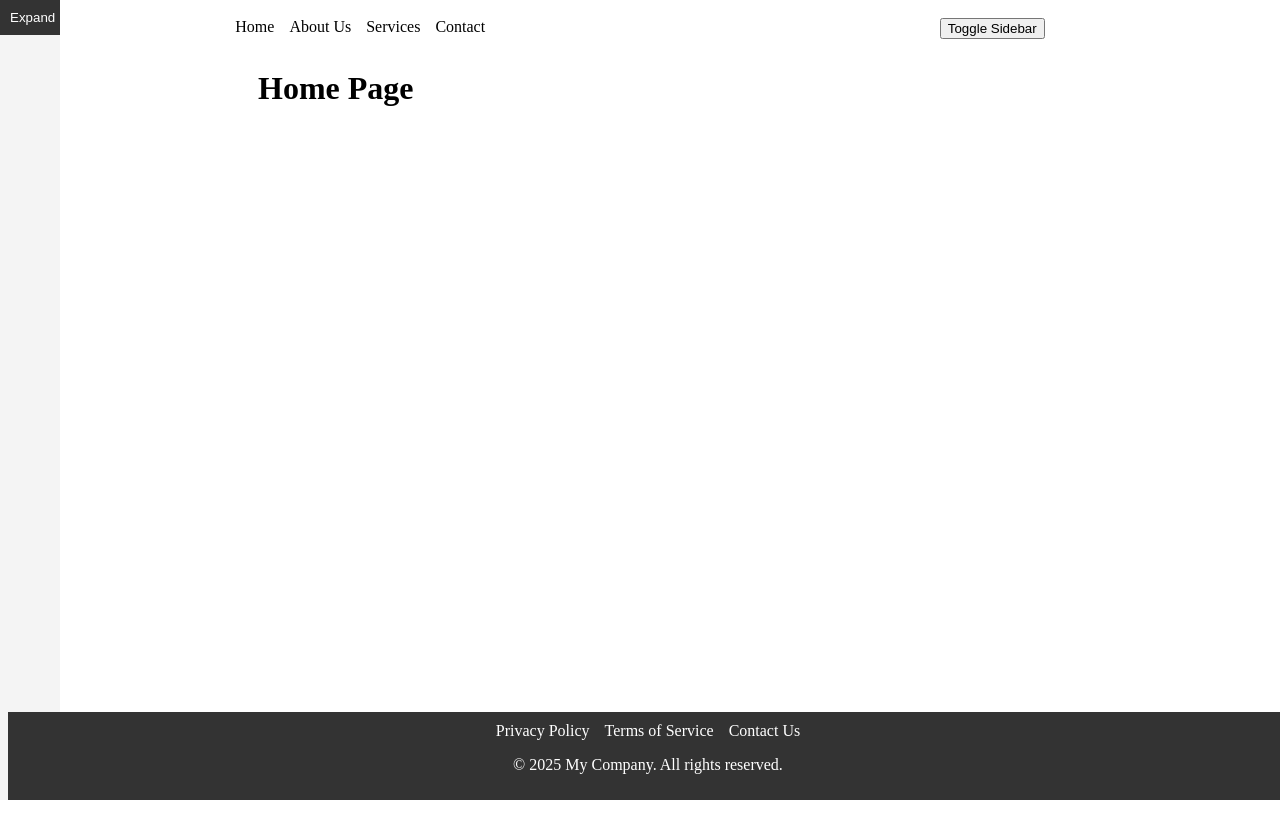
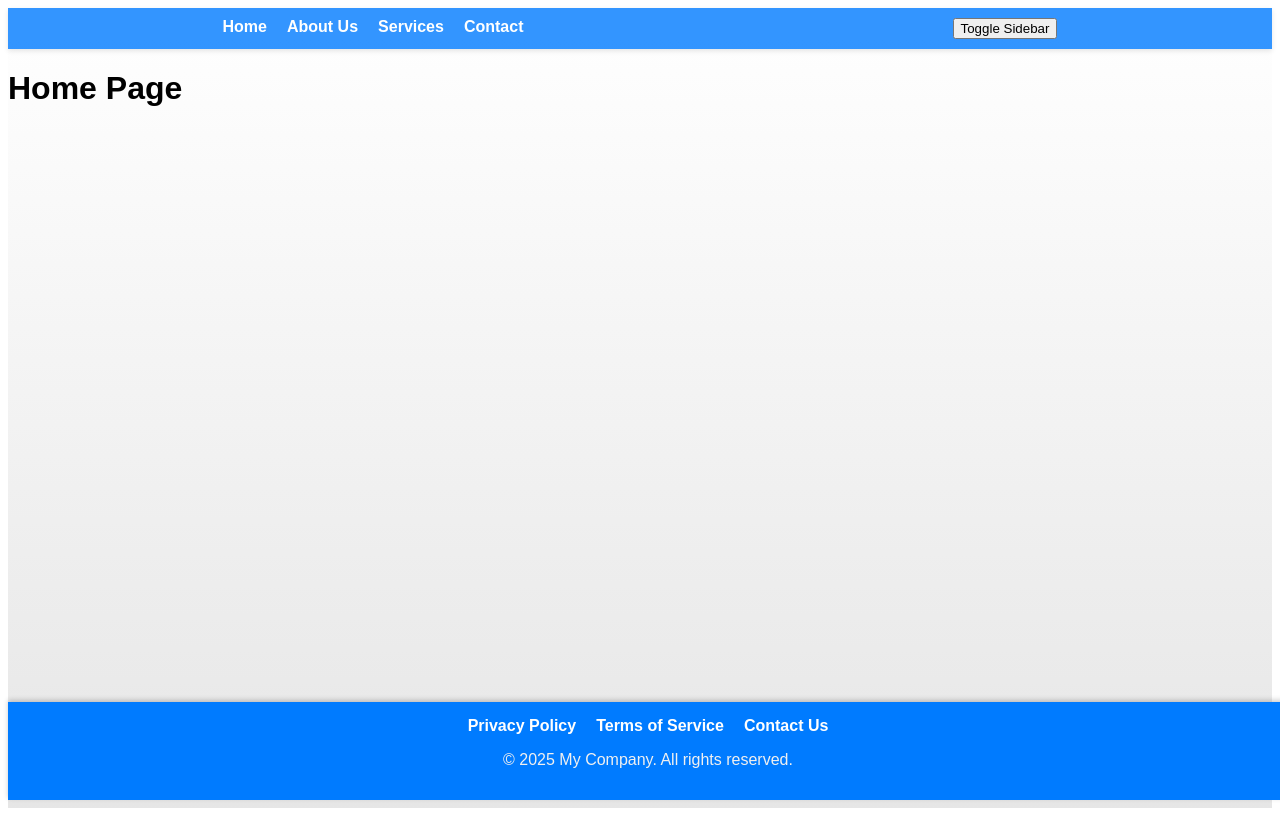
Before and after one commit to AdrianS2002/TemplateWebsite, an Angular app: page /home in a window 1280 px wide. Built offline with nearby package versions, Linux system fonts and the light colour scheme.

Commit message:
added temporary style for components

```diff
--- a/src/app/app.component.css
+++ b/src/app/app.component.css
@@ -1,8 +1,7 @@
-#content {
-    margin-left: 250px; /* Same width as the expanded sidebar */
-    transition: margin-left 0.3s;
-  }
-
-  .sidebar:not(.expanded) + #content {
-    margin-left: 60px; /* Adjust for collapsed sidebar */
-  }
+#app-root {
+  display: flex;
+  flex-direction: column;
+  min-height: 100vh;
+  background: linear-gradient(to bottom, #ffffff, #e6e6e6); /* Gradient de fundal */
+  font-family: 'Arial', sans-serif;
+}
--- a/src/app/footer/footer.component.css
+++ b/src/app/footer/footer.component.css
@@ -1,19 +1,10 @@
-/* Set up a flex container for the entire page */
-
-#app-root {
-    display: flex;
-    flex-direction: column;
-    min-height: 100vh;
-}
-
-/* Footer styles */
 footer {
-    background-color: #333;
-    color: white;
-    padding: 10px 0;
+    background-color: #007BFF;
+    color: #f0f0f0;
+    padding: 15px 0;
     text-align: center;
     flex-shrink: 0;
-    /* Prevent footer from shrinking */
+    box-shadow: 0 -2px 5px rgba(0, 0, 0, 0.2); /* Umbră subtilă */
 }
 
 footer.sticky {
@@ -28,15 +19,21 @@
     margin: 0;
     display: flex;
     justify-content: center;
-    gap: 15px;
+    gap: 20px;
+}
+
+footer ul li a {
+    text-decoration: none;
+    color:  #ffffff; /* Galben strălucitor */
+    font-weight: bold;
+    transition: color 0.3s ease;
+}
+
+footer ul li a:hover {
+    color:#ffcc00; /* Schimbă culoarea la hover */
 }
 
 footer ul li.disabled a {
     pointer-events: none;
     opacity: 0.5;
 }
-
-footer ul li a {
-    text-decoration: none;
-    color: white;
-}
--- a/src/app/menu/menu.component.css
+++ b/src/app/menu/menu.component.css
@@ -1,8 +1,10 @@
 nav {
   display: flex;
   justify-content: space-around;
-    background: white;
+  background: #007BFF; /* Albastru strălucitor */
   padding: 10px 0;
+  color: white;
+  box-shadow: 0 2px 5px rgba(0, 0, 0, 0.1); /* Umbră subtilă */
 }
 
 nav.sticky {
@@ -13,23 +15,25 @@
 }
 
 nav.transparent {
-    background: transparent;
+  background: rgba(0, 123, 255, 0.8); /* Transparent albastru */
 }
 
-  ul {
+nav ul {
   list-style: none;
   margin: 0;
   padding: 0;
   display: flex;
-    gap: 15px;
+  gap: 20px;
 }
 
-  li.disabled a {
-    pointer-events: none;
-    opacity: 0.5;
+nav ul li a {
+  text-decoration: none;
+  color: white;
+  font-size: 16px;
+  font-weight: bold;
+  transition: color 0.3s ease;
 }
 
-  a {
-    text-decoration: none;
-    color: black;
+nav ul li a:hover {
+  color: #ffcc00; /* Galben strălucitor la hover */
 }
--- a/src/app/sidebar/sidebar.component.css
+++ b/src/app/sidebar/sidebar.component.css
@@ -1,13 +1,13 @@
-/* Sidebar Styles */
 .sidebar {
-    background-color: #f4f4f4;
+  background-color: #007BFF; /* Gradient albastru */
   width: 250px;
   position: fixed;
   top: 0;
-    left: 0;
+  right: 0;
   height: 100%;
   overflow: hidden;
-    transition: width 0.3s;
+  color: white;
+  box-shadow: 2px 0 5px rgba(0, 0, 0, 0.2); /* Umbră subtilă */
 }
 
 .sidebar.expanded {
@@ -15,33 +15,57 @@
 }
 
 .sidebar:not(.expanded) {
-    width: 60px;
+  width: 0%;
 }
 
 .sidebar .toggle-btn {
-    background-color: #333;
-    color: white;
+  background: #0056b3;
+  color: #ffffff;
   padding: 10px;
   border: none;
   cursor: pointer;
   width: 100%;
+  font-weight: bold;
+  transition: background 0.3s ease;
+}
+
+.sidebar .toggle-btn:hover {
+  background: #003f7f;
 }
 
 .sidebar ul {
   list-style: none;
   padding: 0;
-    margin: 0;
+  margin: 20px 0;
 }
 
 .sidebar ul li {
-    padding: 10px;
+  padding: 10px 20px;
+  border-bottom: 1px solid rgba(255, 255, 255, 0.2);
+  transition: background 0.3s ease;
+}
+
+.sidebar ul li:hover {
+  background: rgba(255, 255, 255, 0.1); /* Fundal deschis la hover */
 }
 
 .sidebar ul li a {
   text-decoration: none;
-    color: #333;
+  color: white;
+  font-size: 14px;
+  transition: color 0.3s ease;
 }
 
 .sidebar ul li a:hover {
-    color: #007BFF;
+  color: #ffcc00; /* Galben strălucitor */
 }
+#content {
+  margin-left: 250px; /* Lățimea sidebar-ului extins */
+  transition: margin-left 0.3s ease;
+  padding: 20px;
+  background-color: #f9f9f9; /* Fundal deschis */
+}
+
+.sidebar:not(.expanded) + #content {
+  margin-left: 60px; /* Ajustare pentru sidebar restrâns */
+}
```
Lines whose indentation alone changed are shown as unchanged.
